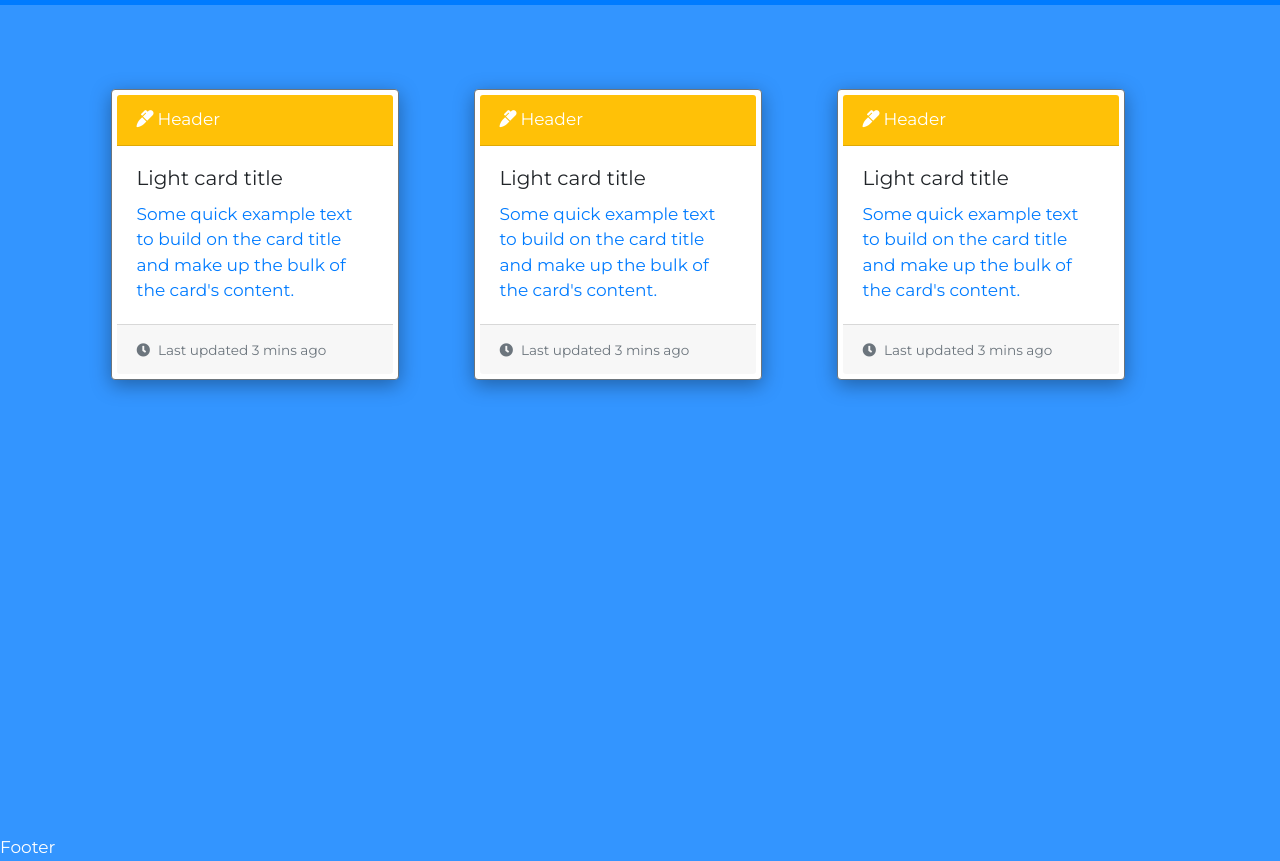
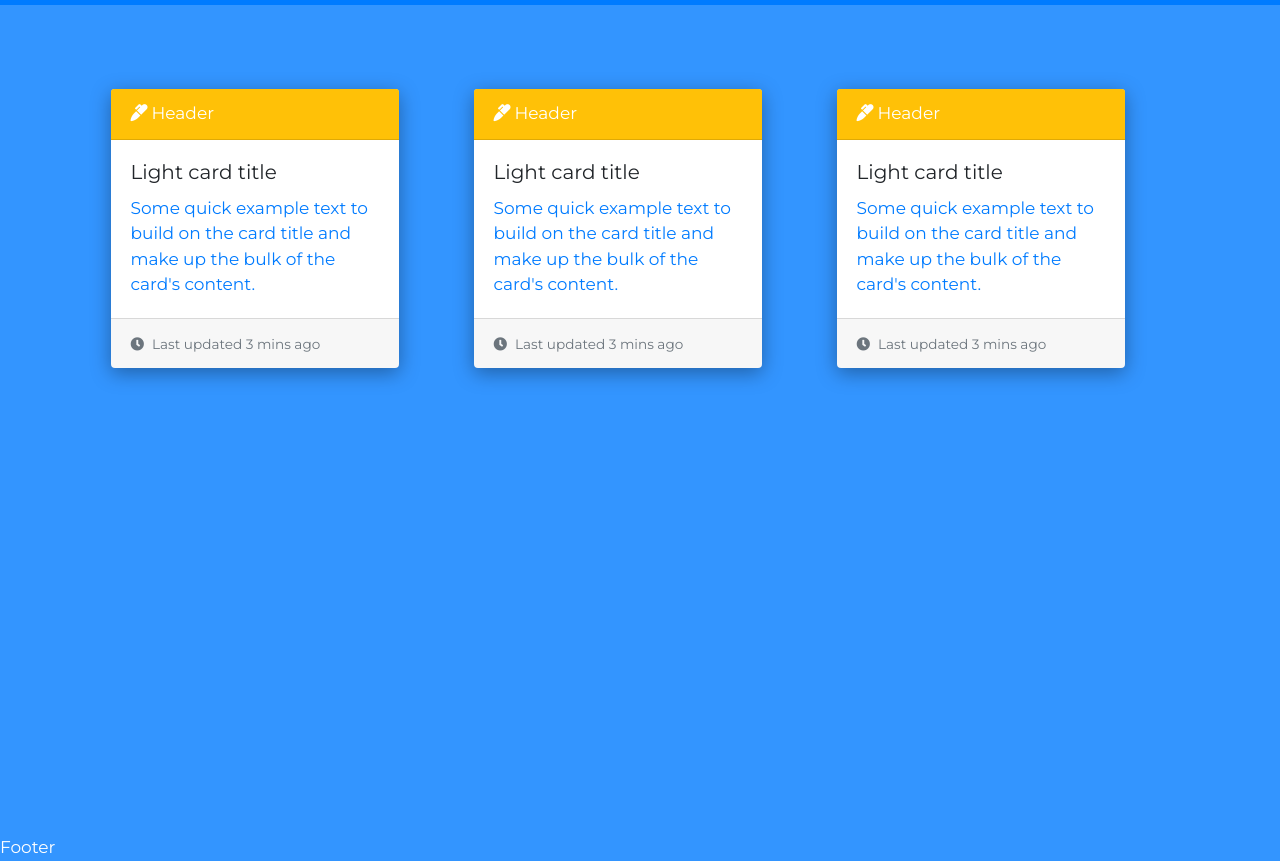
Before and after one commit to bgabrielma/task-management, a plain HTML site: page index.html in a window 1280 px wide. Shown: the part 53-914 px from the top of the page. Drawn offline with nearby package versions, Linux system fonts and the light colour scheme.

Commit message:
Update files

```diff
--- a/assets/css/main.css
+++ b/assets/css/main.css
@@ -44,6 +44,10 @@ main {
   box-shadow: 0px 5px 20px 0px rgba(0, 0, 0, 0.35);
 }
 
+.card-non-border {
+  border: none !important;
+}
+
 .card-margin {
   margin-right: 60px !important;
   padding: 5px;
--- a/index.html
+++ b/index.html
@@ -50,7 +50,7 @@
 <body>
   <main>
     <div class="card-deck d-flex justify-content-center mt-4">
-      <div class="card border-secondary shadow-card mb-3 card-margin" style="max-width: 18rem;">
+      <div class="card border-secondary shadow-card mb-3 card-margin p-0 card-non-border" style="max-width: 18rem;">
         <div class="card-header text-white bg-warning"><i class="fas fa-marker mr-1"></i>Header</div>
         <div class="card-body">
           <h5 class="card-title text-body">Light card title</h5>
@@ -62,7 +62,7 @@
           <small class="text-muted text-body"><i class="fas fa-clock mr-2"></i>Last updated 3 mins ago</small>
         </div>
       </div>
-      <div class="card border-secondary shadow-card mb-3 card-margin" style="max-width: 18rem;">
+      <div class="card border-secondary shadow-card mb-3 card-margin p-0 card-non-border" style="max-width: 18rem;">
         <div class="card-header text-white bg-warning"><i class="fas fa-marker mr-1"></i>Header</div>
         <div class="card-body">
           <h5 class="card-title text-body">Light card title</h5>
@@ -74,7 +74,7 @@
           <small class="text-muted text-body"><i class="fas fa-clock mr-2"></i>Last updated 3 mins ago</small>
         </div>
       </div>
-      <div class="card border-secondary shadow-card mb-3 card-margin" style="max-width: 18rem;">
+      <div class="card border-secondary shadow-card mb-3 card-margin p-0 card-non-border" style="max-width: 18rem;">
         <div class="card-header text-white bg-warning"><i class="fas fa-marker mr-1"></i>Header</div>
         <div class="card-body">
           <h5 class="card-title text-body">Light card title</h5>
```
